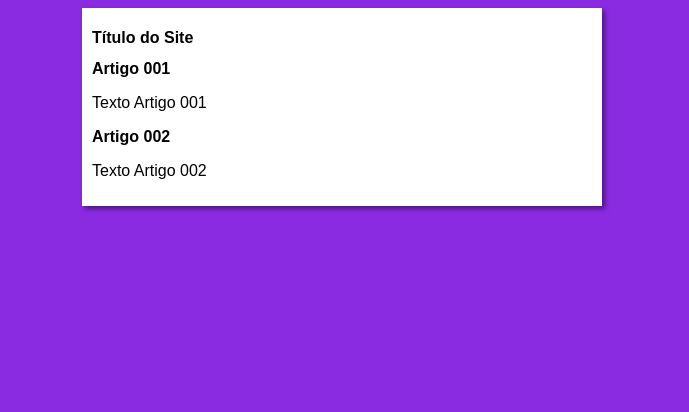
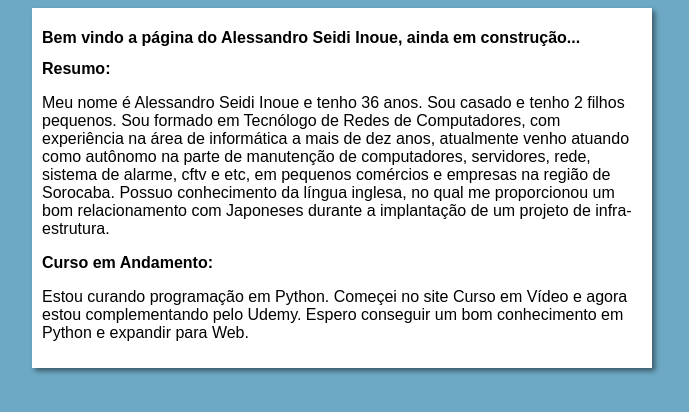
Before and after one commit to alessandroseidiinoue/minha-pagina, a plain HTML site: page index.html in a window 1280 px wide. Shown: the whole page, without its empty margins (298-987 px from the left). Drawn offline with Linux system fonts and the light colour scheme.

Commit message:
meu site

```diff
--- a/estilos/style.css
+++ b/estilos/style.css
@@ -4,13 +4,13 @@
 }
 
 body {
-    background-color: blueviolet;
+    background-color: rgba(67, 144, 179, 0.774);
 
 }
 
 main {
     background-color: white;
-    width: 500px;
+    width: 600px;
     margin: auto;
     padding: 10px;
     box-shadow: 3px 3px 5px rgba(0, 0, 0, 0.473)
--- a/index.html
+++ b/index.html
@@ -3,21 +3,27 @@
 <head>
     <meta charset="UTF-8">
     <meta name="viewport" content="width=device-width, initial-scale=1.0">
-    <title>Curso em Vídeo</title>
+    <title>Página Alessandro</title>
     <link rel="stylesheet" href="estilos/style.css" />
 </head>
 <body>
     <main>
         <header>
-            <h1>Título do Site</h1>
+            <h1>Bem vindo a página do Alessandro Seidi Inoue, ainda em construção...</h1>
         </header>
         <article>
-            <h2>Artigo 001</h2>
-            <p>Texto Artigo 001</p>
+            <h2>Resumo:</h2>
+            <p>Meu nome é Alessandro Seidi Inoue e tenho 36 anos. Sou casado e tenho 2 filhos pequenos.
+
+                Sou formado em Tecnólogo de Redes de Computadores, com experiência na área de informática a mais de dez anos, atualmente venho atuando como autônomo na parte de manutenção de computadores, servidores, rede, sistema de alarme, cftv e etc, em pequenos comércios e empresas na região de Sorocaba.
+                Possuo conhecimento da língua inglesa, no qual me proporcionou um bom relacionamento com Japoneses durante a implantação de um projeto de infra-estrutura.
+                </p>
         </article>
         <article>
-            <h2>Artigo 002</h2>
-            <p>Texto Artigo 002</p>
+            <h2>Curso em Andamento:</h2>
+            <p>Estou curando programação em Python. Começei no site Curso em Vídeo e agora estou complementando pelo Udemy.
+                Espero conseguir um bom conhecimento em Python e expandir para Web.
+            </p>
         </article>
     </main>
 </body>
```
